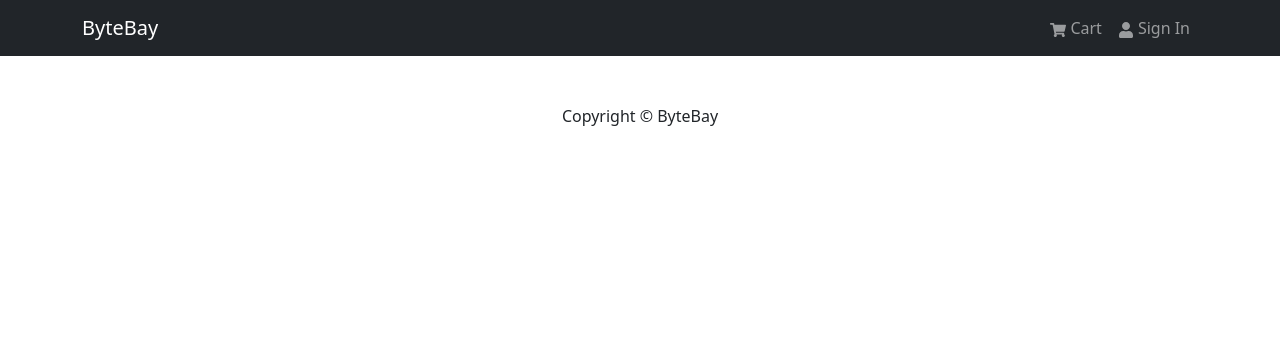
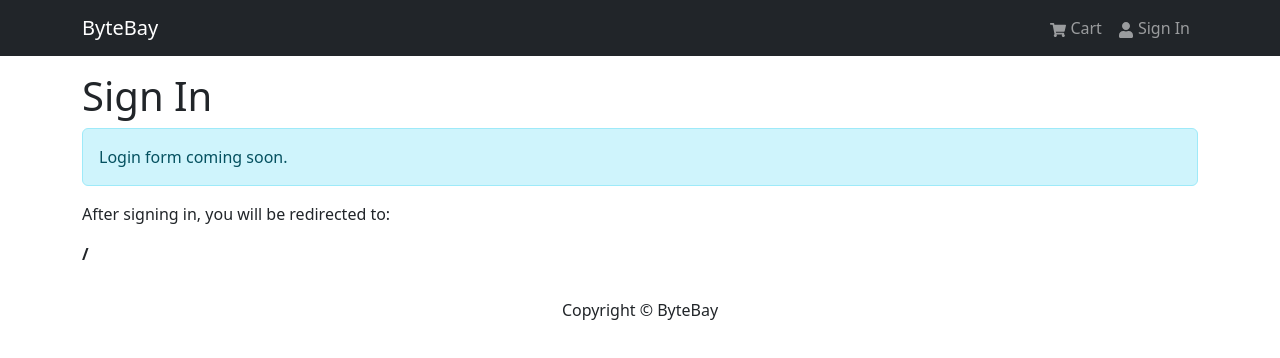
Before and after one commit to DeanAsadi/ByteBay, a React (Vite) app in the folder frontend/: page /login in a window 1280 px wide. Shown: the top 358 px of the page. Built offline with nearby package versions, Linux system fonts and the light colour scheme.

Commit message:
Add checkout navigation and login route

```diff
--- a/frontend/src/App.jsx
+++ b/frontend/src/App.jsx
@@ -1,14 +1,16 @@
+import { Container } from 'react-bootstrap';
+import {
+  Routes,
+  Route,
+} from 'react-router-dom';
+
 import Header from './components/Header';
 import Footer from './components/Footer';
+
 import HomeScreen from './screens/HomeScreen';
 import ProductScreen from './screens/ProductScreen';
 import CartScreen from './screens/CartScreen';
-import {
-  Routes,
-  Route
-} from 'react-router-dom';
-
-import { Container } from 'react-bootstrap';
+import LoginScreen from './screens/LoginScreen';
 
 const App = () => {
   return (
@@ -16,11 +18,8 @@ const App = () => {
       <Header />
 
       <main className="py-3">
-
         <Container>
-
           <Routes>
-
             <Route
               path="/"
               element={<HomeScreen />}
@@ -30,15 +29,18 @@ const App = () => {
               path="/product/:id"
               element={<ProductScreen />}
             />
+
             <Route
-              path="/cart/:id?"
+              path="/cart"
               element={<CartScreen />}
             />
 
+            <Route
+              path="/login"
+              element={<LoginScreen />}
+            />
           </Routes>
-
         </Container>
-
       </main>
 
       <Footer />
--- a/frontend/src/screens/CartScreen.jsx
+++ b/frontend/src/screens/CartScreen.jsx
@@ -1,3 +1,4 @@
+import { Link, useNavigate } from 'react-router-dom';
 import { useDispatch, useSelector } from 'react-redux';
 import {
   Row,
@@ -22,6 +23,7 @@ import {
 
 const CartScreen = () => {
   const dispatch = useDispatch();
+  const navigate = useNavigate();
 
   const cartItems = useSelector(
     (state) => state.cart.cartItems
@@ -64,6 +66,10 @@ const CartScreen = () => {
     }
   };
 
+  const checkoutHandler = () => {
+    navigate('/login?redirect=/shipping');
+  };
+
   return (
     <>
       <Row className="align-items-center mb-3">
@@ -91,7 +97,11 @@ const CartScreen = () => {
         <Col md={8}>
           {cartItems.length === 0 ? (
             <Alert variant="info">
-              Your cart is empty.
+              Your cart is empty.{' '}
+
+              <Link to="/">
+                Continue Shopping
+              </Link>
             </Alert>
           ) : (
             <ListGroup variant="flush">
@@ -108,7 +118,12 @@ const CartScreen = () => {
                     </Col>
 
                     <Col md={3}>
-                      {item.name}
+                      <Link
+                        to={`/product/${item.id}`}
+                        className="text-decoration-none"
+                      >
+                        {item.name}
+                      </Link>
                     </Col>
 
                     <Col md={2}>
@@ -183,6 +198,17 @@ const CartScreen = () => {
                   ${subtotalPrice.toFixed(2)}
                 </strong>
               </ListGroup.Item>
+
+              <ListGroup.Item>
+                <Button
+                  type="button"
+                  className="w-100"
+                  disabled={cartItems.length === 0}
+                  onClick={checkoutHandler}
+                >
+                  Proceed To Checkout
+                </Button>
+              </ListGroup.Item>
             </ListGroup>
           </Card>
         </Col>
--- a/frontend/src/screens/LoginScreen.jsx
+++ b/frontend/src/screens/LoginScreen.jsx
@@ -0,0 +1,28 @@
+import { useSearchParams } from 'react-router-dom';
+import { Alert } from 'react-bootstrap';
+
+const LoginScreen = () => {
+  const [searchParams] = useSearchParams();
+
+  const redirect =
+    searchParams.get('redirect') || '/';
+
+  return (
+    <>
+      <h1>Sign In</h1>
+
+      <Alert variant="info">
+        Login form coming soon.
+      </Alert>
+
+      <p>
+        After signing in, you will be redirected
+        to:
+      </p>
+
+      <strong>{redirect}</strong>
+    </>
+  );
+};
+
+export default LoginScreen;
```
